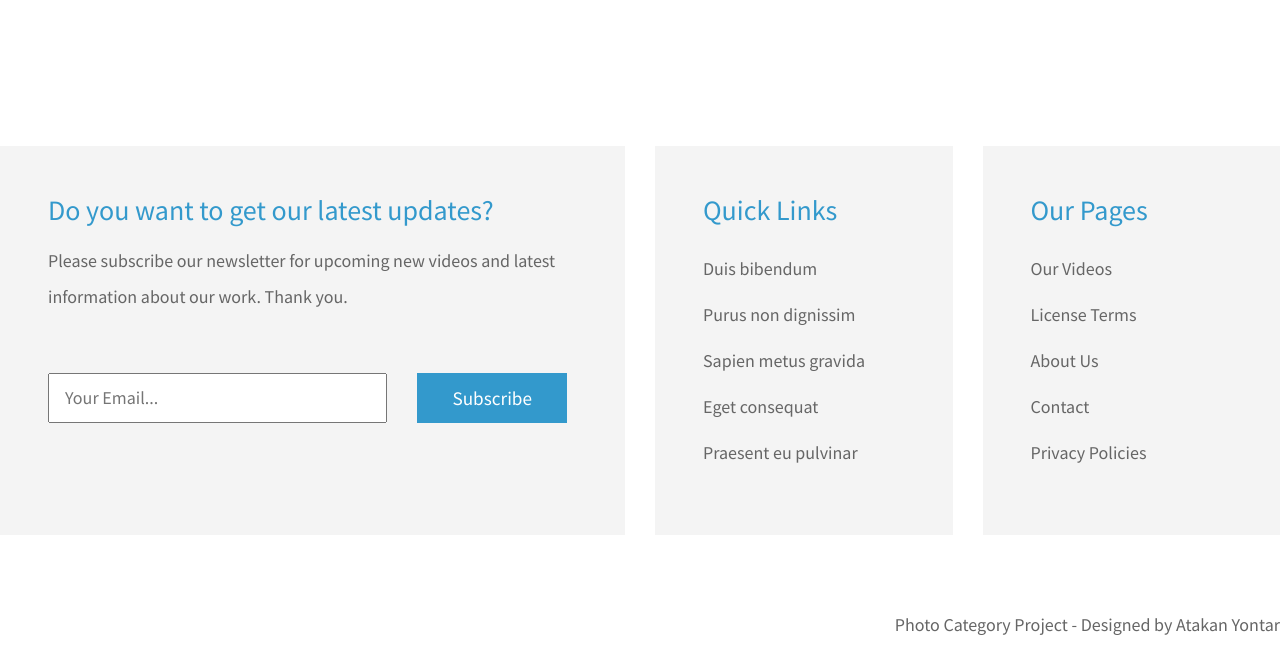
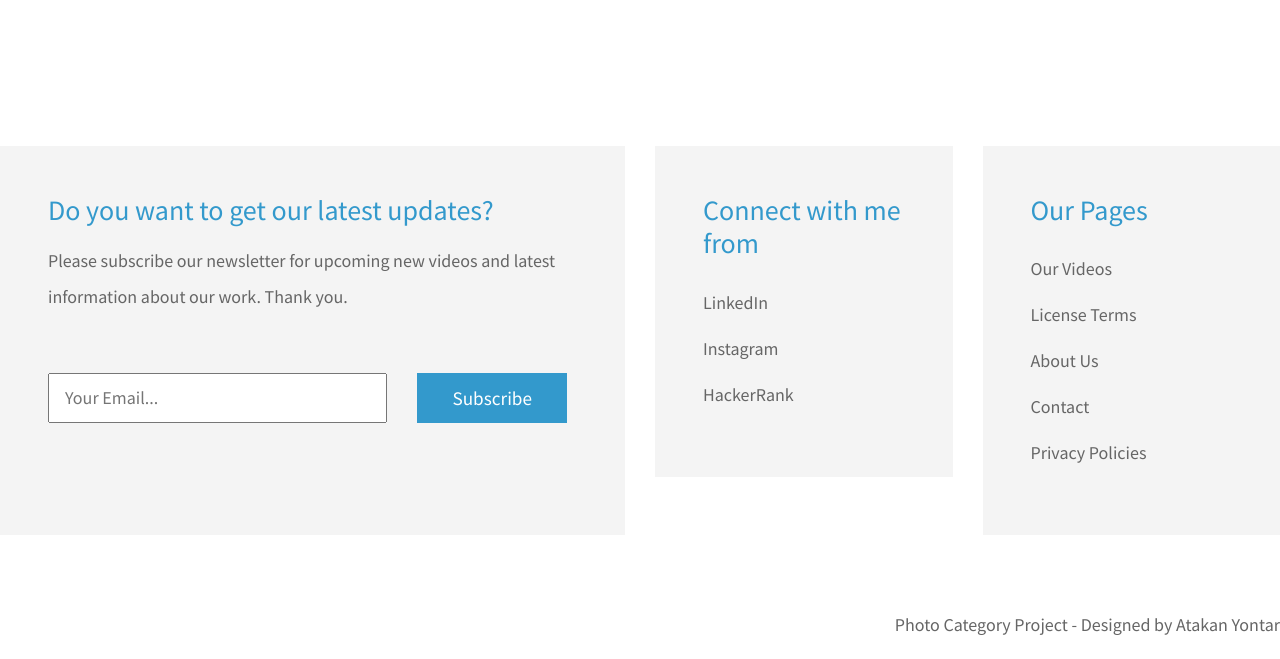
Before and after one commit to Atakatom/PCAT, a Node server app: page /add in a window 1280 px wide. Shown: the part 1304-1963 px from the top of the page. Run offline with Node 20, Linux system fonts and the light colour scheme; some libraries are stand-ins or nearby versions.

Commit message:
Added my social links to footer

```diff
--- a/views/partials/_footer.ejs
+++ b/views/partials/_footer.ejs
@@ -13,13 +13,11 @@
                     </div>
                     <div class="col-xl-3 col-lg-6 col-md-6 col-sm-6 col-12 mb-4">
                         <div class="p-5 tm-bg-gray">
-                            <h3 class="tm-text-primary mb-4">Quick Links</h3>
+                            <h3 class="tm-text-primary mb-4">Connect with me from</h3>
                             <ul class="list-unstyled tm-footer-links">
-                                <li><a class="link-a"  href="#">Duis bibendum</a></li>
-                                <li><a class="link-a"  href="#">Purus non dignissim</a></li>
-                                <li><a class="link-a"  href="#">Sapien metus gravida</a></li>
-                                <li><a class="link-a"  href="#">Eget consequat</a></li>
-                                <li><a class="link-a"  href="#">Praesent eu pulvinar</a></li>
+                                <li><a href="https://linkedin.com/in/atakan yontar" target="blank">LinkedIn</a></li>
+                                <li><a href="https://instagram.com/atakatom" target="blank">Instagram</a></li>
+                                <li><a href="https://www.hackerrank.com/atakanyontar" target="blank">HackerRank</li>
                             </ul>
                         </div>
                     </div>
```
